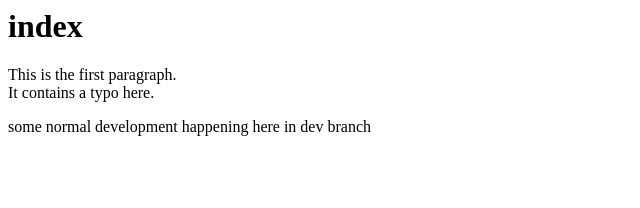
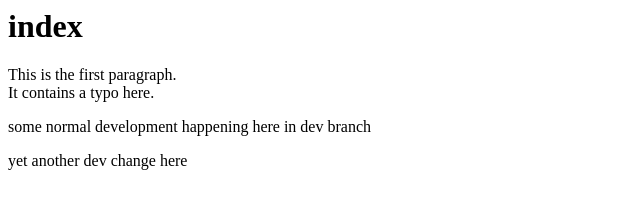
Before and after one commit to iohn2000/flowtest, a plain HTML site: page index.html in a window 1280 px wide. Shown: the whole page, without its empty margins (0-640 px from the left). Drawn offline with Linux system fonts and the light colour scheme.

Commit message:
2nd feature

```diff
--- a/index.html
+++ b/index.html
@@ -13,5 +13,7 @@
 		some normal development happening here in dev branch
 		</p>
 
+		<p>yet another dev change here</p>
+
 	</body>
 </html>
```
